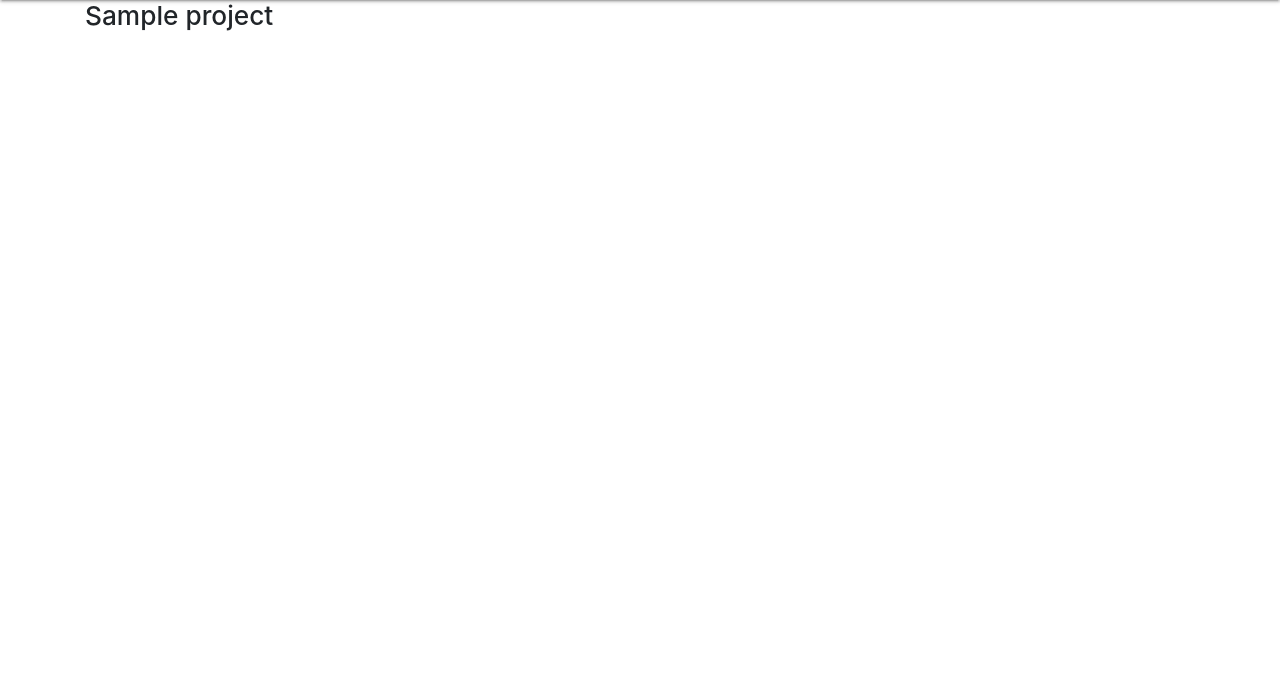
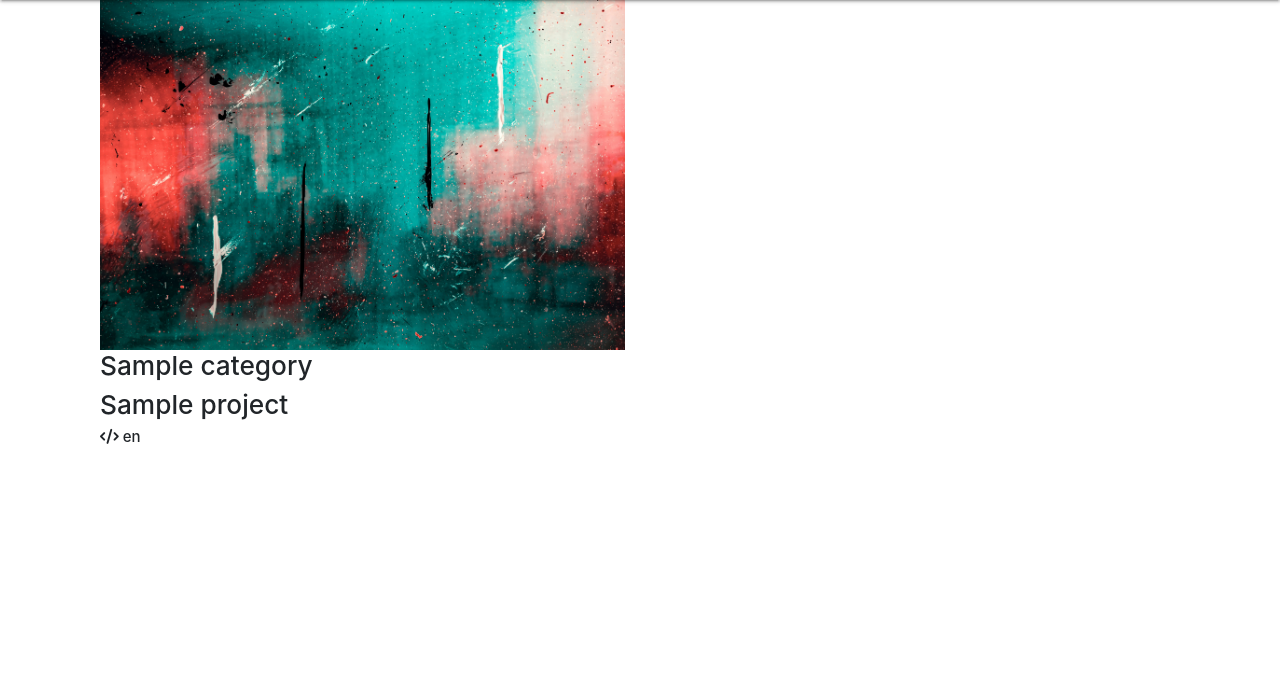
Before and after one commit to a-telier/portfolio, a Flask app: page /work in a window 1280 px wide. Shown: the part 64-750 px from the top of the page. Run offline with Flask 2, Linux system fonts and the light colour scheme; a database or web service that is not in the repository returns one stand-in record (values such as "Sample title"); some libraries are stand-ins or nearby versions.

Commit message:
start base for work.html page and test connection to database

```diff
--- a/templates/work.html
+++ b/templates/work.html
@@ -10,7 +10,17 @@
     <div class="row">
         {% for project in projects %}
         <div class="col-12">
-            <h3>{{project.title}}</h3>
+            <div class="col-lg-6 col-sm-12">
+                {% if project.img_teaser != 0 %}
+                <img id="landing-img"
+                src="{{url_for('static', filename='img/jr-korpa-wzkv5p5CIRk-unsplash.jpg')}}">
+                {% endif %}
+            </div>
+            <div class="col-lg-6 col-sm-12">
+                <h3>{{project.category}}</h3>
+                <h3>{{project.title}}</h3>
+                <h6><i class="fas fa-code"></i> {{project.languages|join(', ')}}</h6>
+            </div>
         </div>
         {% endfor %}
     </div>
```
